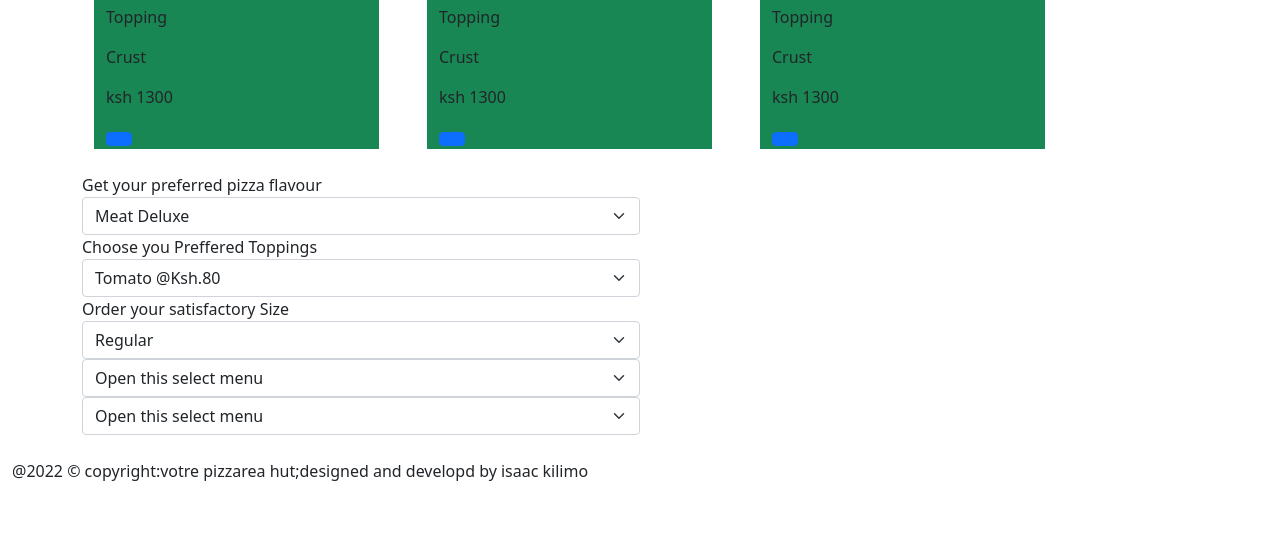
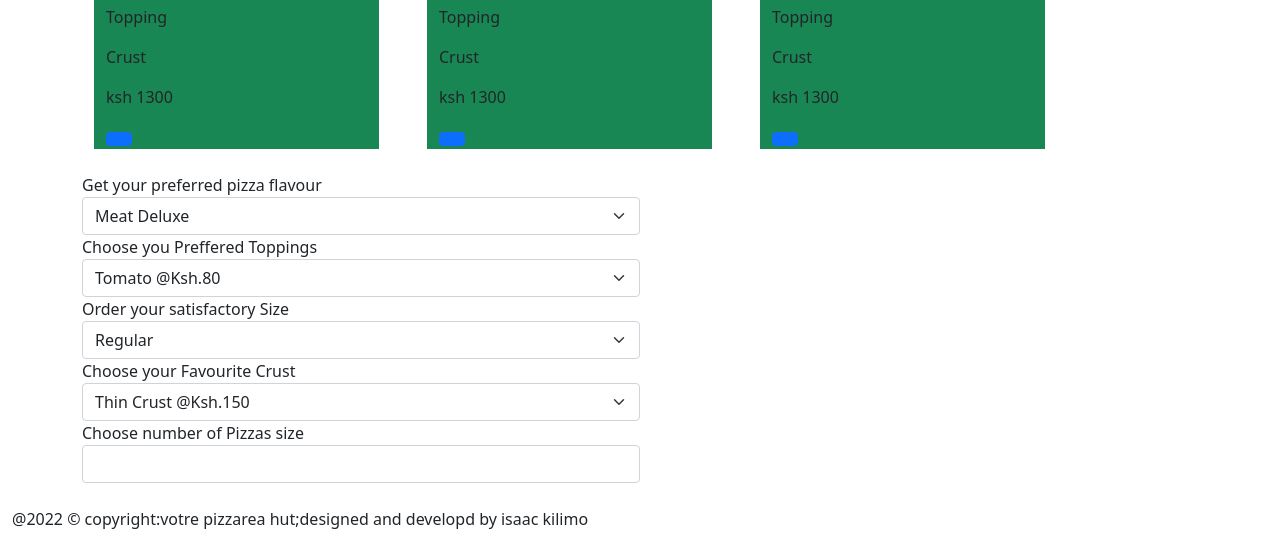
Before and after one commit to Isaac-kiptoo-kilimo/PIZZA-ORDER-WEBSITE, a plain HTML site: page index.html in a window 1280 px wide. Shown: the part 1115-1662 px from the top of the page. Before the commit the page ends 1614 px from the top, so only its background shows below. Drawn offline with nearby package versions, Linux system fonts and the light colour scheme.

Commit message:
feature:input fields for crust and topping

```diff
--- a/index.html
+++ b/index.html
@@ -139,18 +139,16 @@
                         <option value="1">Medium</option>
                         <option value="2">Large</option>
                       </select>
+                      <label for="">Choose your Favourite Crust</label>
                       <select class="form-select w-50" aria-label="Default select example">
-                        <option selected>Open this select menu</option>
-                        <option value="1">One</option>
-                        <option value="2">Two</option>
-                        <option value="3">Three</option>
+                        <option selected>Thin Crust @Ksh.150</option>
+                        <option value="1">Thick Crust @Ksh.250</option>
+                        <option value="2">Flat Bread @Ksh.280</option>
+                        <option value="3">Custom Crust @Ksh.300</option>
                       </select>
-                      <select class="form-select w-50" aria-label="Default select example">
-                        <option selected>Open this select menu</option>
-                        <option value="1">One</option>
-                        <option value="2">Two</option>
-                        <option value="3">Three</option>
-                      </select>
+                      <label for="">Choose number of Pizzas size</label>
+                      <input type="number" class="form-control w-50">
+                    </input>
                 </form>
             </div>
         </main>
```
